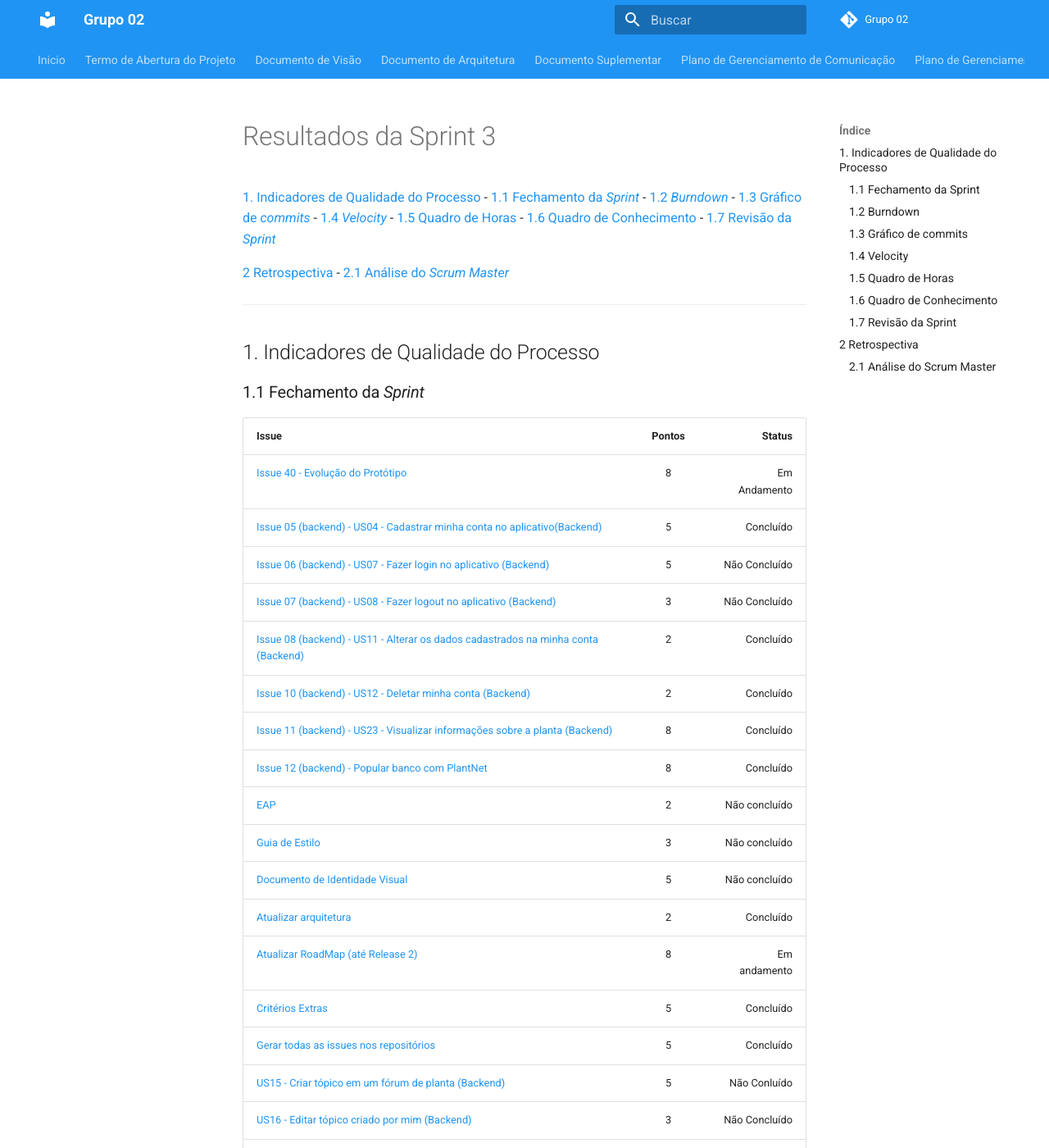
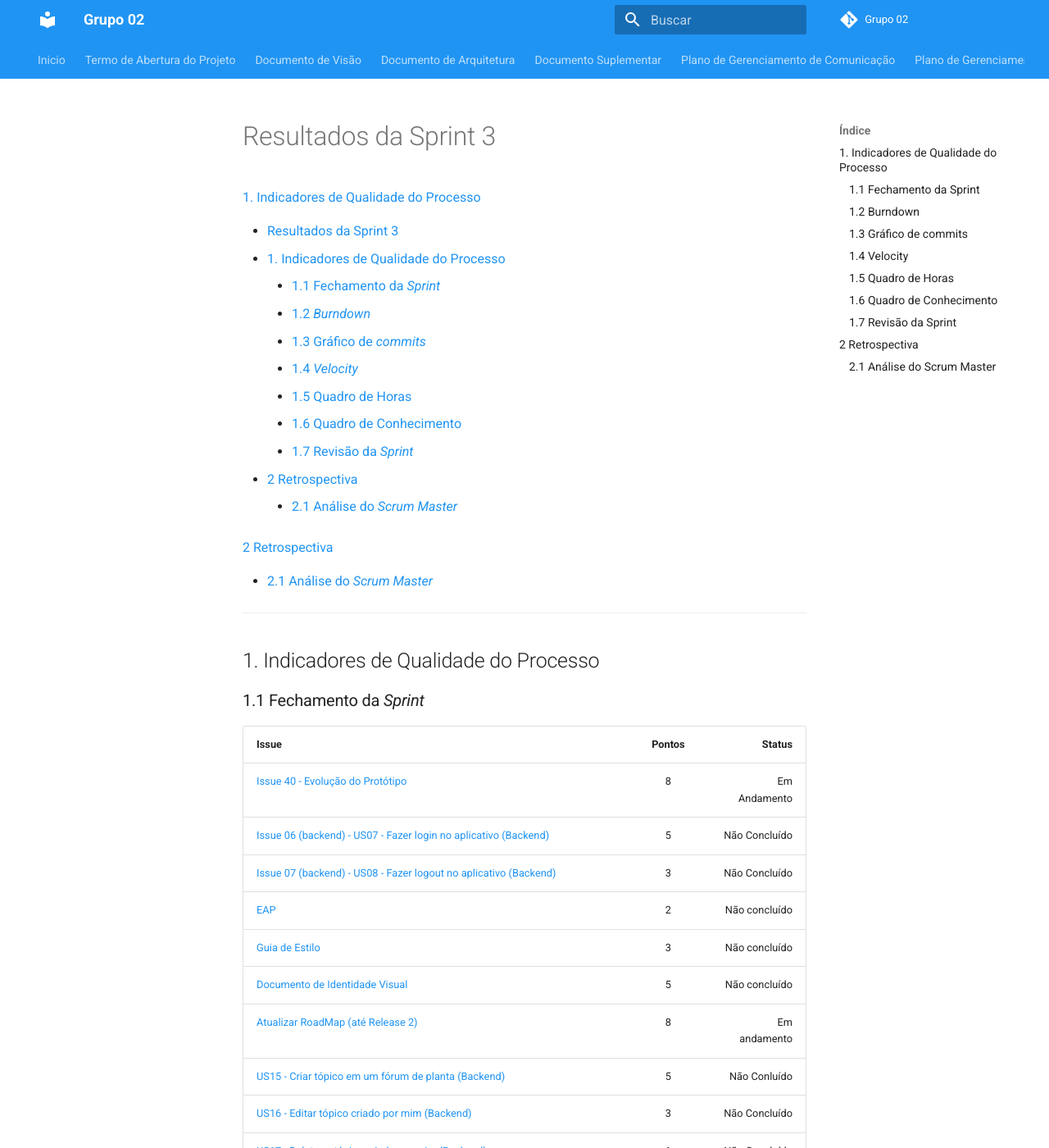
Before and after one commit to fga-eps-mds/2020.1-GaiaDex-wiki, an MkDocs documentation site: the page built from docs/sprints/sprint3/results.md, in a window 1280 px wide and 1400 px high. Shown: the whole window at 82% size. Built offline with MkDocs 1.6.1 and Material for MkDocs 9.7.7, drawn with Linux system fonts in a browser that asks for light colours; comment, search, counter and statistics services are not loaded; old or Windows-style settings are respelled for this version of MkDocs.

```diff
--- a/docs/sprints/sprint3/results.md
+++ b/docs/sprints/sprint3/results.md
@@ -1,54 +1,53 @@
 # Resultados da Sprint 3
 
 [1. Indicadores de Qualidade do Processo](#1-indicadores-de-qualidade-do-processo)
-  - [1.1 Fechamento da _Sprint_](#11-fechamento-da-sprint)
-  - [1.2 _Burndown_](#12-burndown)
-  - [1.3 Gráfico de _commits_](#13-gráfico-de-commits)
-  - [1.4 _Velocity_](#14-velocity)
-  - [1.5 Quadro de Horas](#15-quadro-de-horas)
-  - [1.6 Quadro de Conhecimento](#16-quadro-de-conhecimento)
-  - [1.7 Revisão da _Sprint_](#17-revisão-da-sprint)
+
+- [Resultados da Sprint 3](#resultados-da-sprint-3)
+  - [1. Indicadores de Qualidade do Processo](#1-indicadores-de-qualidade-do-processo)
+    - [1.1 Fechamento da _Sprint_](#11-fechamento-da-sprint)
+    - [1.2 _Burndown_](#12-burndown)
+    - [1.3 Gráfico de _commits_](#13-gráfico-de-commits)
+    - [1.4 _Velocity_](#14-velocity)
+    - [1.5 Quadro de Horas](#15-quadro-de-horas)
+    - [1.6 Quadro de Conhecimento](#16-quadro-de-conhecimento)
+    - [1.7 Revisão da _Sprint_](#17-revisão-da-sprint)
+  - [2 Retrospectiva](#2-retrospectiva)
+    - [2.1 Análise do _Scrum Master_](#21-análise-do-scrum-master)
 
 [2 Retrospectiva](#2-retrospectiva)
-  - [2.1 Análise do _Scrum Master_](#21-análise-do-scrum-master)
 
-------
+- [2.1 Análise do _Scrum Master_](#21-análise-do-scrum-master)
+
+---
 
 ## 1. Indicadores de Qualidade do Processo
 
 ### 1.1 Fechamento da _Sprint_
-| Issue       | Pontos     | Status     |
-| :------------- | :----------: | -----------: |
-| [Issue 40 - Evolução do Protótipo](https://github.com/fga-eps-mds/2020.1-Grupo2-wiki/issues/40)| 8 | Em Andamento |
-| [Issue 05 (backend) - US04 - Cadastrar minha conta no aplicativo(Backend)](https://github.com/fga-eps-mds/2020.1-Grupo2-BackEnd/issues/5)| 5 | Concluído |
-| [Issue 06 (backend) - US07 - Fazer login no aplicativo (Backend)](https://github.com/fga-eps-mds/2020.1-Grupo2-FrontEnd/issues/6)| 5 | Não Concluído |
-| [Issue 07 (backend) - US08 - Fazer logout no aplicativo (Backend)](https://github.com/fga-eps-mds/2020.1-Grupo2-BackEnd/issues/7)| 3 | Não Concluído |
-| [Issue 08 (backend) - US11 - Alterar os dados cadastrados na minha conta (Backend)](https://github.com/fga-eps-mds/2020.1-Grupo2-BackEnd/issues/8) | 2 | Concluído |
-| [Issue 10 (backend) - US12 - Deletar minha conta (Backend)](https://github.com/fga-eps-mds/2020.1-Grupo2-BackEnd/issues/10)| 2 | Concluído |
-| [Issue 11 (backend) - US23 - Visualizar informações sobre a planta (Backend)](https://github.com/fga-eps-mds/2020.1-Grupo2-BackEnd/issues/11)| 8 | Concluído |
-| [Issue 12 (backend) - Popular banco com PlantNet](https://github.com/fga-eps-mds/2020.1-Grupo2-BackEnd/issues/12)| 8 | Concluído |
-| [EAP](#) | 2 | Não concluído  |
-| [Guia de Estilo](#) | 3 | Não concluído |
-| [Documento de Identidade Visual](#) | 5 | Não concluído |
-| [Atualizar arquitetura](#) | 2 | Concluído |
-| [Atualizar RoadMap (até Release 2)](#) | 8 | Em andamento |
-| [Critérios Extras](#) | 5 | Concluído |
-| [Gerar todas as issues nos repositórios](#) | 5 | Concluído |
-| [US15 - Criar tópico em um fórum de planta (Backend)](#) | 5 | Não Conluído |
-| [US16 - Editar tópico criado por mim (Backend)](#) | 3 | Não Concluído |
-| [US17 - Deletar o tópico criado por mim (Backend)](#) | 1 | Não Concluído |
-| [US18 - Upvote e downvote em um tópico (Backend)](#) | 2 | Não Concluído |
-| [US19 - Criar comentário em um tópico (Backend)](#) | 3 | Não Concluído |
-| [US20 - Editar comentário que fiz em um tópico (Backend)](#) | 2 | Não Concluído |
-| [US21 - Remover um comentário que fiz em um tópico (Backend)](#) | 2 | Não Concluído |
-| [Issue 04 (frontend) - US07 - Fazer login no aplicativo (Frontend)](https://github.com/fga-eps-mds/2020.1-Grupo2-FrontEnd/issues/6) | 5 | Não Concluído |
-| [Issue 05 (frontend) - US07 - Fazer login no aplicativo (Frontend)](https://github.com/fga-eps-mds/2020.1-Grupo2-FrontEnd/issues/6) | 5 | Não Concluído |
-| [Issue 06 (frontend) - US08 - Fazer logout no aplicativo (FrontEnd)](https://github.com/fga-eps-mds/2020.1-Grupo2-FrontEnd/issues/6) | 3 | Não Concluído |
-| [Issue 09 (frontend) - US11 - Alterar os dados cadastrados na minha conta (FrontEnd)](https://github.com/fga-eps-mds/2020.1-Grupo2-BackEnd/issues/9) | 3 | Não Concluído |
-| [US12 - Deletar minha conta (FrontEnd)](https://github.com/fga-eps-mds/2020.1-Grupo2-FrontEnd/issues/7) | 5 | Não Concluído |
-| [US23 - Visualizar informações sobre a planta (Frontend)](https://github.com/fga-eps-mds/2020.1-Grupo2-FrontEnd/issues/8) | 5 | Não Concluído |
-| Pontos Totais | 113 | |
-| Pontos entregues | 35 |  |
+
+| Issue                                                                                                   | Pontos |        Status |
+| :------------------------------------------------------------------------------------------------------ | :----: | ------------: |
+| [Issue 40 - Evolução do Protótipo](wiki/issues/40)                                                      |   8    |  Em Andamento |
+| [Issue 06 (backend) - US07 - Fazer login no aplicativo (Backend)](FrontEnd/issues/6)                    |   5    | Não Concluído |
+| [Issue 07 (backend) - US08 - Fazer logout no aplicativo (Backend)](BackEnd/issues/7)                    |   3    | Não Concluído |
+| [EAP](#)                                                                                                |   2    | Não concluído |
+| [Guia de Estilo](#)                                                                                     |   3    | Não concluído |
+| [Documento de Identidade Visual](#)                                                                     |   5    | Não concluído |
+| [Atualizar RoadMap (até Release 2)](#)                                                                  |   8    |  Em andamento |
+| [US15 - Criar tópico em um fórum de planta (Backend)](#)                                                |   5    |  Não Conluído |
+| [US16 - Editar tópico criado por mim (Backend)](#)                                                      |   3    | Não Concluído |
+| [US17 - Deletar o tópico criado por mim (Backend)](#)                                                   |   1    | Não Concluído |
+| [US18 - Upvote e downvote em um tópico (Backend)](#)                                                    |   2    | Não Concluído |
+| [US19 - Criar comentário em um tópico (Backend)](#)                                                     |   3    | Não Concluído |
+| [US20 - Editar comentário que fiz em um tópico (Backend)](#)                                            |   2    | Não Concluído |
+| [US21 - Remover um comentário que fiz em um tópico (Backend)](#)                                        |   2    | Não Concluído |
+| [Issue 04 (frontend) - US07 - Fazer login no aplicativo (Frontend)](FrontEnd/issues/6)                  |   5    | Não Concluído |
+| [Issue 05 (frontend) - US07 - Fazer login no aplicativo (Frontend)](FrontEnd/issues/6)                  |   5    | Não Concluído |
+| [Issue 06 (frontend) - US08 - Fazer logout no aplicativo (FrontEnd)](FrontEnd/issues/6)                 |   3    | Não Concluído |
+| [Issue 09 (frontend) - US11 - Alterar os dados cadastrados na minha conta (FrontEnd)](BackEnd/issues/9) |   3    | Não Concluído |
+| [US12 - Deletar minha conta (FrontEnd)](FrontEnd/issues/7)                                              |   5    | Não Concluído |
+| [US23 - Visualizar informações sobre a planta (Frontend)](FrontEnd/issues/8)                            |   5    | Não Concluído |
+| Pontos Totais                                                                                           |  113   |               |
+| Pontos entregues                                                                                        |   35   |               |
 
 <br/>
 
@@ -86,14 +85,14 @@
 
 Nessa _Sprint_ houveram os problemas:
 
-* Muitas issues para MDS, muito acima do que o time foi capaz de entregar
-* As issues não foram geradas no repositório, dificultando o trabalho de MDS
-* Protótipo ainda não concluído
+- Muitas issues para MDS, muito acima do que o time foi capaz de entregar
+- As issues não foram geradas no repositório, dificultando o trabalho de MDS
+- Protótipo ainda não concluído
 
 ## 2 Retrospectiva
 
-| Pontos Positivos | Pontos Negativos |
-| :------------- | :----------: |
+| Pontos Positivos                            |        Pontos Negativos        |
+| :------------------------------------------ | :----------------------------: |
 | Primeiros PRs do backend finalmente aceitos | Muita dívida técnica acumulada |
 
 <br>
```
Also changed, not shown: docs/sprints/sprint3/planning.md (+118 -118 lines), docs/sprints/sprint4/results.md (added, +117 -0 lines), docs/sprints/sprint5/planning.md (added, +90 -0 lines), docs/sprints/sprint4/img/burndown_sprint4.png (added), docs/sprints/sprint4/img/commits_wiki.png (added), docs/sprints/sprint4/img/hours.png (added), docs/sprints/sprint4/img/knowledge_box.png (added), docs/sprints/sprint4/img/velocity.png (added), docs/sprints/sprint5/img/pairing.png (added), docs/sprints/sprint5/img/risk_burndown.png (added).
